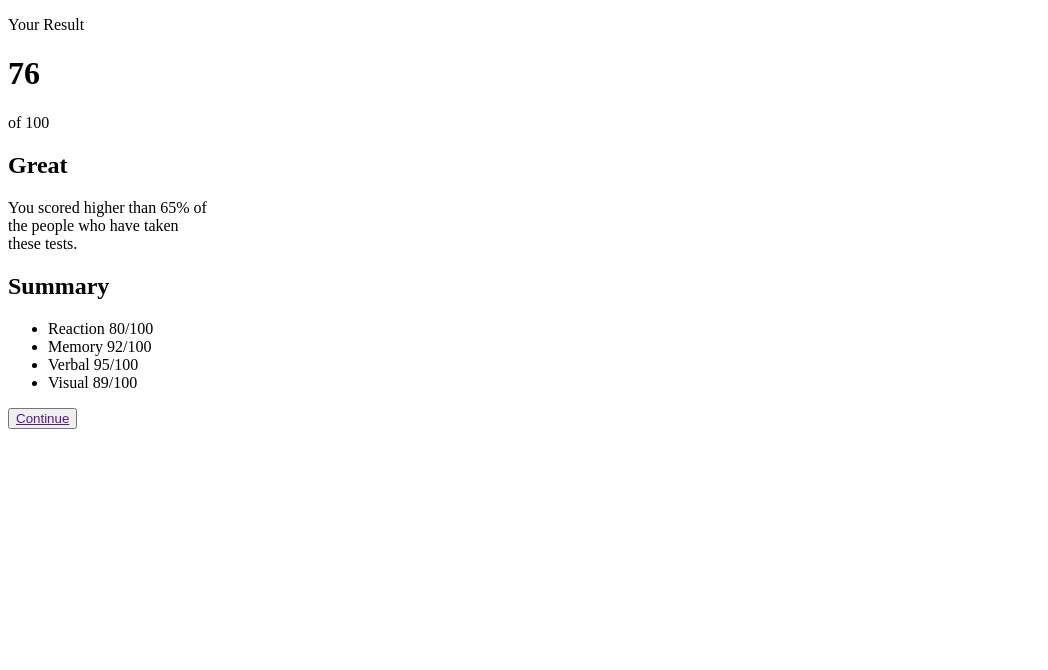
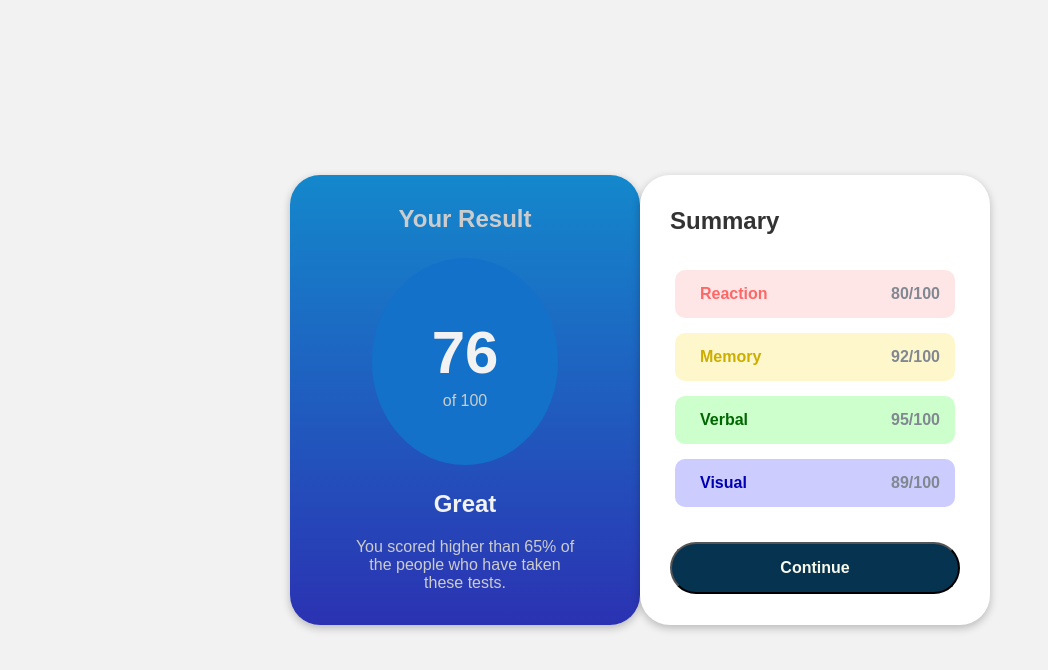
Before and after one commit to sandyr404/result-summary-card, a plain HTML site: page index.html in a window 1280 px wide. Shown: the whole page, without its empty margins (0-1048 px from the left). Drawn offline with Linux system fonts and the light colour scheme.

Commit message:
Added CSS

```diff
--- a/index.html
+++ b/index.html
@@ -13,7 +13,7 @@
 
       <div class="circle">
         <h1>76</h1>
-        <p>of 100</p>
+        <p class="total">of 100</p>
       </div>
 
       <h2 class="appraise">Great</h2>
@@ -23,15 +23,18 @@
       </p>
     </div>
 
-    <!-- card tw0 -->
+    <!-- card two -->
     <div class="card-two">
       <h2 class="summary">Summary</h2>
-      <ul class="summary-list">
-        <li id="reaction">Reaction <span>80/100</span></li>
-        <li id="memory">Memory <span>92/100</span></li>
-        <li id="verbal">Verbal <span>95/100</span></li>
-        <li id="visual">Visual <span>89/100</span></li>
-      </ul>
+
+      <div class="sum-list">
+        <ul>
+          <li id="reaction">Reaction <span>80/100</span></li>
+          <li id="memory">Memory <span>92/100</span></li>
+          <li id="verbal">Verbal <span>95/100</span></li>
+          <li id="visual">Visual <span>89/100</span></li>
+        </ul>
+      </div>
       <button><a href="">Continue</a></button>
     </div>
   </body>
--- a/sytles.css
+++ b/sytles.css
@@ -0,0 +1,149 @@
+* {
+  margin: 0;
+  padding: 0;
+  box-sizing: border-box;
+}
+
+body {
+  display: flex;
+  justify-content: center;
+  align-items: center;
+  height: 100vh;
+  width: 100vw;
+  background-color: #f2f2f2;
+  font-family: Arial, Helvetica, sans-serif;
+}
+
+/* card one */
+
+.card-one {
+  padding: 30px;
+  background: linear-gradient(#1488cc, #2b32b2);
+  border-radius: 30px;
+  display: flex;
+  flex-direction: column;
+  align-items: center;
+  text-align: center;
+  width: 350px;
+  height: 450px;
+  box-shadow: rgba(0, 0, 0, 0.24) 0px 3px 8px;
+}
+
+.circle {
+  background-color: #1371ca;
+  padding: 55px;
+  border-radius: 50%;
+  margin: 25px 0 25px 0;
+}
+
+.result,
+.total,
+.description {
+  color: #cccccc;
+}
+
+.total,
+.description {
+  font-size: 16px;
+  font-weight: 500;
+}
+
+h1,
+.appraise {
+  color: #f2f2f2;
+}
+
+.appraise {
+  margin-bottom: 20px;
+}
+
+.result,
+.appraise {
+  font-size: 24px;
+  font-weight: 700;
+}
+
+h1 {
+  font-size: 60px;
+  padding: 5px;
+}
+
+/* card two */
+
+.card-two {
+  background-color: #ffffff;
+  padding: 30px;
+  height: 450px;
+  width: 350px;
+  border-radius: 30px;
+  display: flex;
+  flex-direction: column;
+  text-align: flex-start;
+  justify-content: center;
+  box-shadow: rgba(0, 0, 0, 0.24) 0px 3px 8px;
+}
+
+ul {
+  list-style: none;
+  margin: 20px;
+}
+
+a {
+  text-decoration: none;
+  color: #f9f9eb;
+}
+
+button {
+  background-color: #063350;
+  padding: 15px;
+  border-radius: 30px;
+  font-size: 16px;
+  font-weight: 600;
+}
+
+.sum-list {
+  display: flex;
+  justify-content: center;
+}
+
+li {
+  background-color: greenyellow;
+  margin: 15px;
+  padding: 15px 15px 15px 25px;
+  border-radius: 10px;
+  width: 280px;
+  font-size: 16px;
+  font-weight: 600;
+}
+
+.summary,
+span {
+  color: #333333;
+}
+
+span {
+  float: right;
+  font-size: 16px;
+  font-weight: 600;
+  color: #818891;
+}
+
+#reaction {
+  color: #ff6666;
+  background-color: #ffe6e6;
+}
+
+#memory {
+  color: #ccad00;
+  background-color: #fff7cc;
+}
+
+#verbal {
+  color: #006600;
+  background-color: #ccffcc;
+}
+
+#visual {
+  color: #0000b3;
+  background-color: #ccccff;
+}
```
